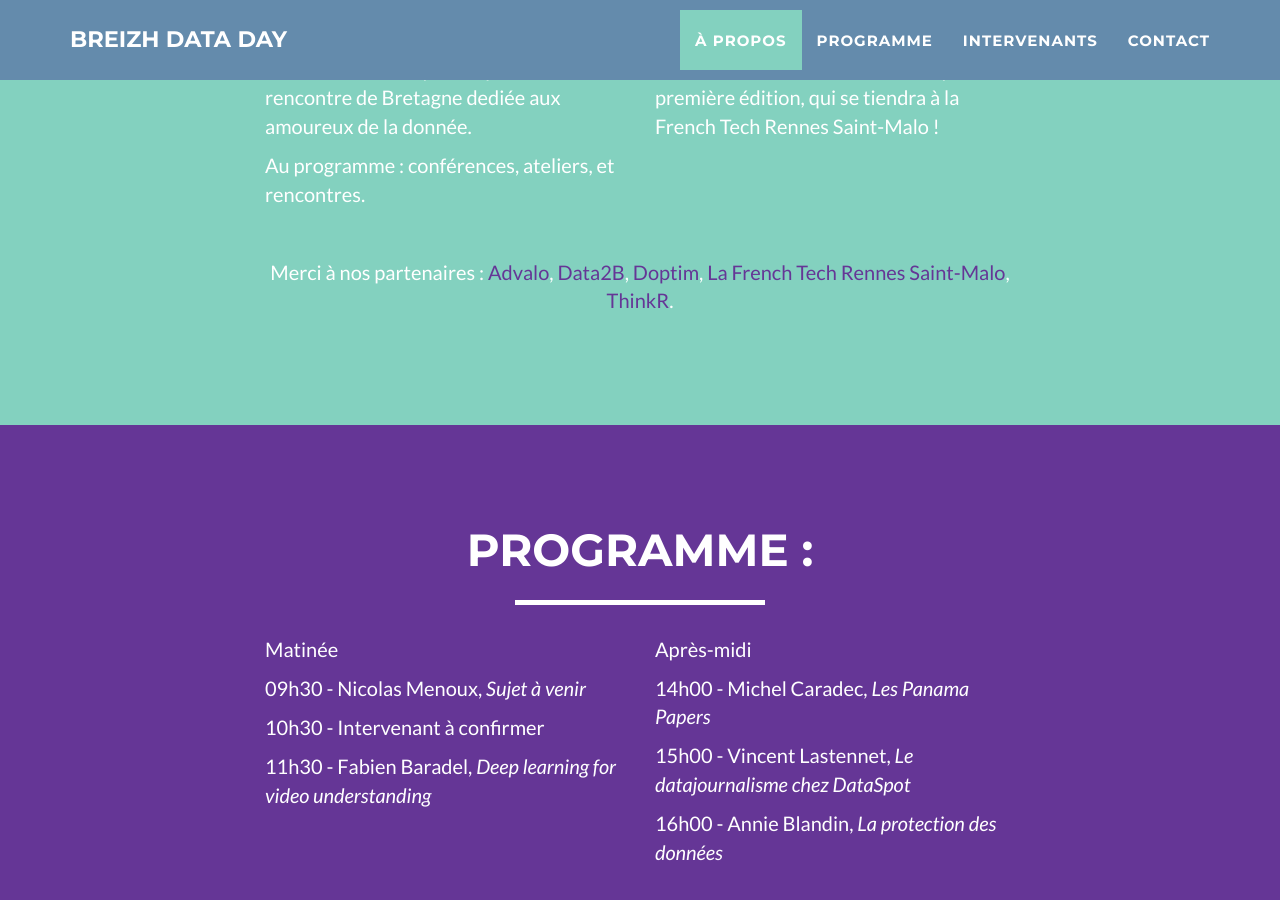
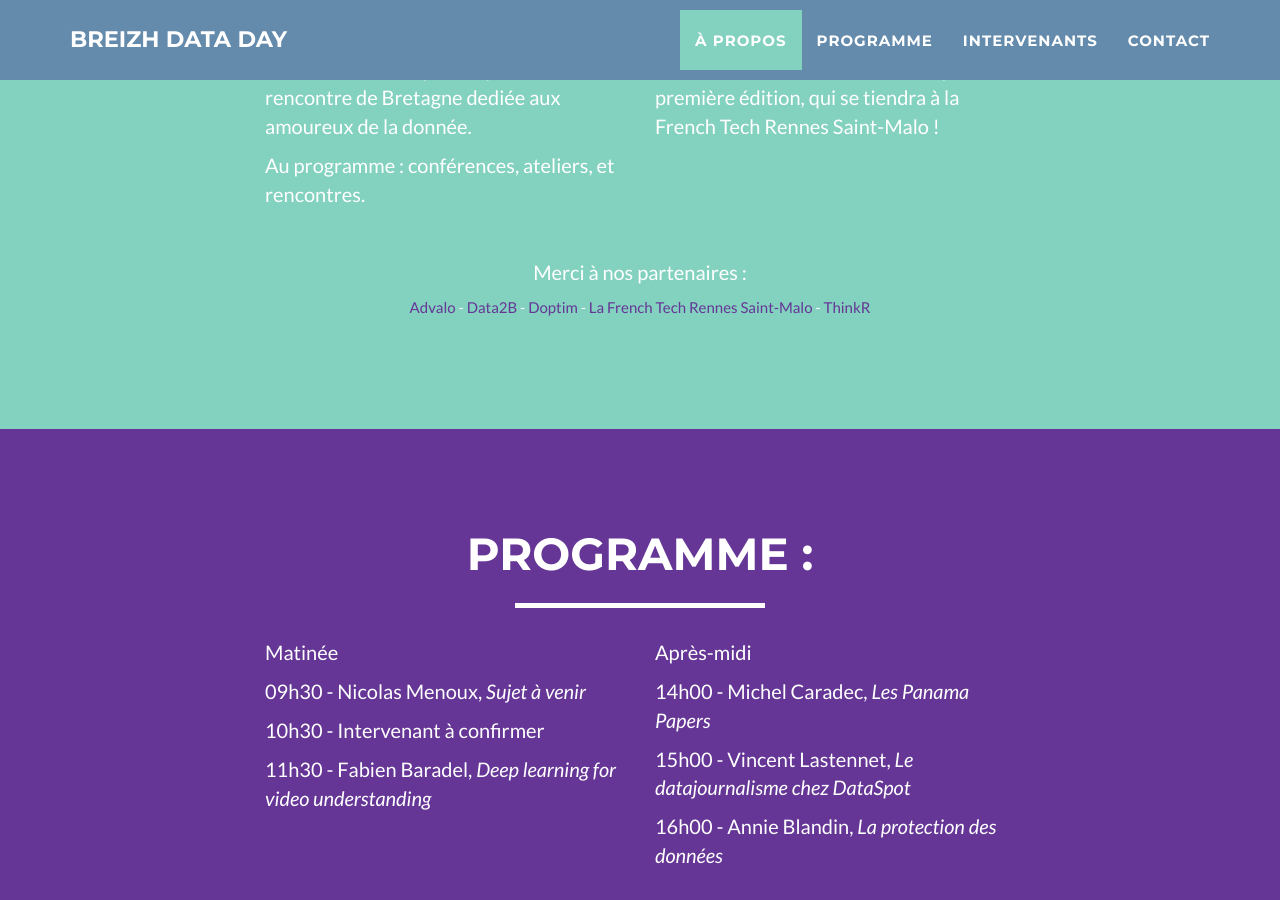
Before and after one commit to jeromelachaud/freelancer-theme, a Jekyll site: the page built from index.html, in a window 1280 px wide and 900 px high, scrolled down 654 px. Built offline with Jekyll 4.4.1, drawn with Linux system fonts in a browser that asks for light colours.

Commit message:
partners

```diff
--- a/_includes/about.html
+++ b/_includes/about.html
@@ -17,7 +17,8 @@
                 </div>
                 <div class="col-lg-8 col-lg-offset-2 text-center">
                   <p>&nbsp;</p>
-                  <p>Merci à nos partenaires : <a href = "http://www.advalo.com">Advalo</a>, <a href = "http://data2b.net">Data2B</a>, <a href = "http://doptim.eu">Doptim</a>, <a href = "http://lafrenchtech-rennes.fr">La French Tech Rennes Saint-Malo</a>, <a href = "http://www.thinkr.fr">ThinkR</a>.</p>
+                  <p>Merci à nos partenaires :</p>
+                  <p></p><a href = "http://www.advalo.com">Advalo</a> - <a href = "http://data2b.net">Data2B</a> - <a href = "http://doptim.eu">Doptim</a> - <a href = "http://lafrenchtech-rennes.fr">La French Tech Rennes Saint-Malo</a> - <a href = "http://www.thinkr.fr">ThinkR</a></p>
                     </a>
                 </div>
             </div>
```
